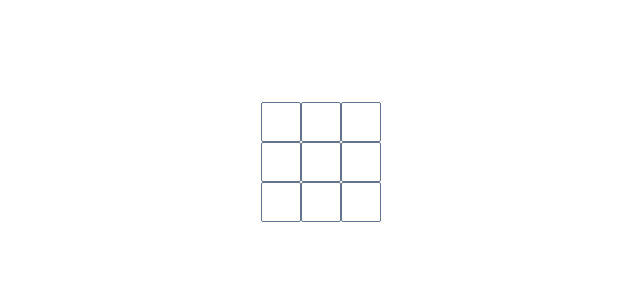
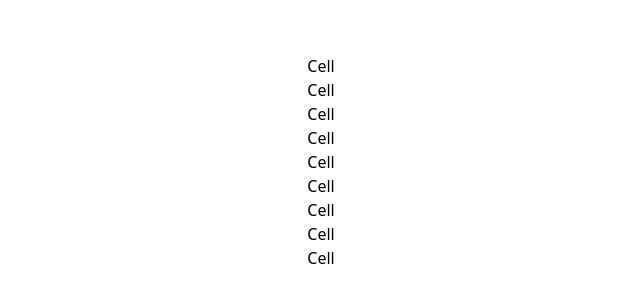
Before and after one commit to samdalvai/game-of-life, a React (Vite) app: page / in a window 1280 px wide. Shown: the part 238-540 px from the top of the page, without its empty margins (319-959 px from the left). Built offline with nearby package versions, Linux system fonts and the light colour scheme.

Commit message:
Test out rendering method of game board

```diff
--- a/src/components/GameBoard.tsx
+++ b/src/components/GameBoard.tsx
@@ -1,5 +1,5 @@
 import { useState } from "react";
-import { Cell, CellMatrix } from "../types/game";
+import { Cell, CellMatrix, CellState } from "../types/game";
 import { initializeCellMatrix } from "../core/game";
 import CellSquare from "./CellSquare";
 
@@ -8,17 +8,22 @@ const GameBoard = ({ rows, columns }: { rows: number, columns: number }) => {
 
     const handleCellClick = (cell: Cell) => {
         const nextState: CellState = cell.state === 'alive' ? 'dead' : 'alive';
+        const { xAxis, yAxis } = cell.coordinates;
 
+        const updatedCellMatrix: CellMatrix = { ...cellMatrix};
+        updatedCellMatrix[xAxis][yAxis].state = nextState;
 
+        setCellMatrix(updatedCellMatrix);
     };
 
     return <>
         {
             cellMatrix.map((cellRow: Cell[]) => {
                 console.log(cellRow)
-                return <div className="flex">{
+                return <div>{cellRow.map((cell: Cell) => <div className="flex">Cell</div>)}</div>;
+                /*return <div className="flex">{
                     cellRow.map((cell: Cell) => <CellSquare cell={cell} onClick={() => handleCellClick(cell)} />)
-                }</div>;
+                }</div>;*/
             })
         }
     </>;
```
